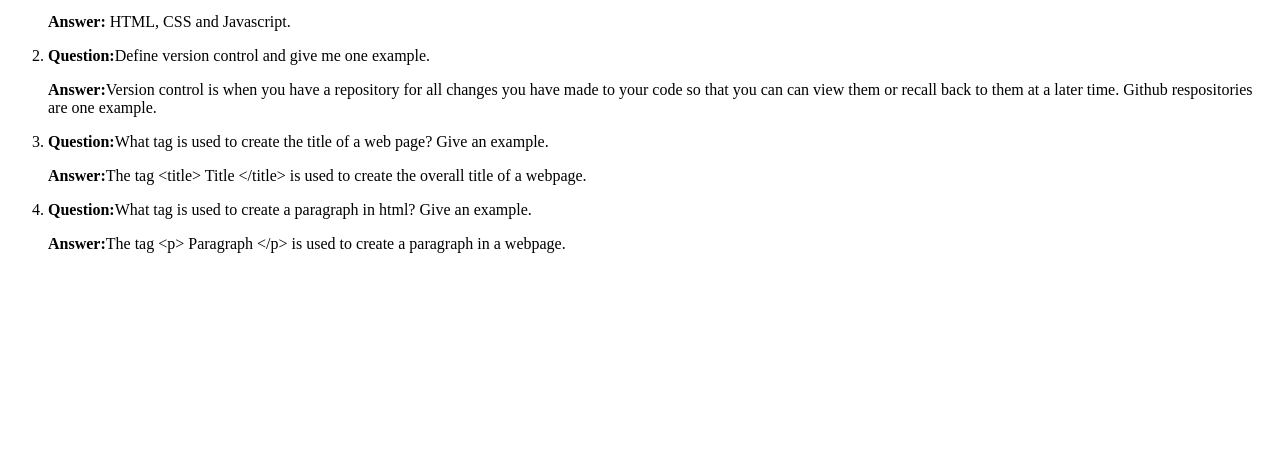
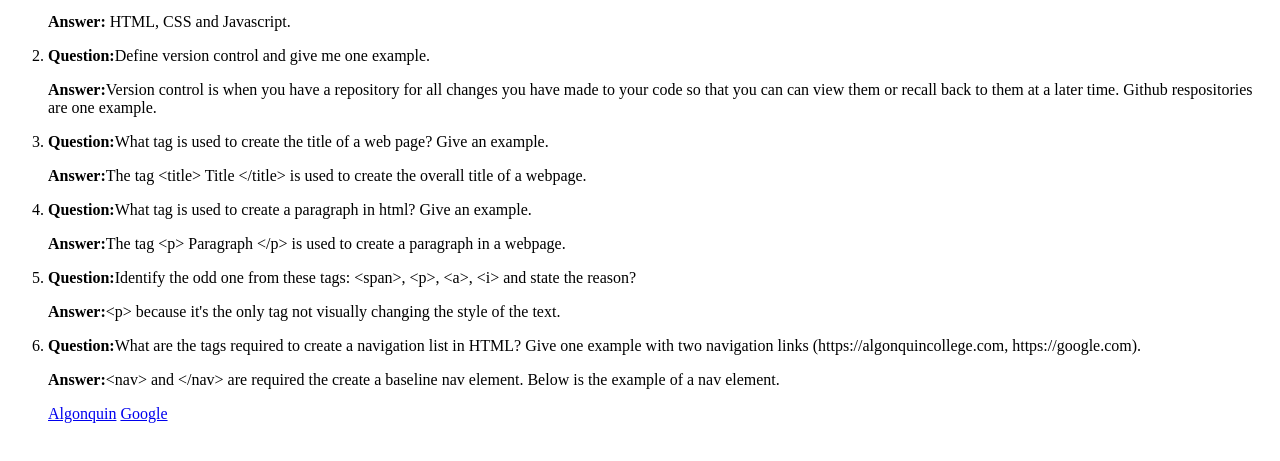
Before and after one commit to CaraMcAllister/CaraMcAllister.github.io, a plain HTML site: page lib2024/qa/index.html in a window 1280 px wide. Shown: the part 101-562 px from the top of the page. Drawn offline with Linux system fonts and the light colour scheme.

Commit message:
QA Week 5
QA week 5

```diff
--- a/lib2024/qa/index.html
+++ b/lib2024/qa/index.html
@@ -23,6 +23,21 @@
 				<p><strong>Question:</strong>What tag is used to create a paragraph in html? Give an example.</p>
 				<p><strong>Answer:</strong>The tag &lt;p&gt; Paragraph &lt;/p&gt; is used to create a paragraph in a webpage.</p>
 			</li>
+			</li>
+			<li>
+				<p><strong>Question:</strong>Identify the odd one from these tags: &lt;span&gt;, &lt;p&gt;, &lt;a&gt;, &lt;i&gt;  and state the reason?</p>
+				<p><strong>Answer:</strong>&lt;p&gt; because it's the only tag not visually changing the style of the text.</p>
+			</li>
+			<li>
+				<p><strong>Question:</strong>What are the tags required to create a navigation list in HTML? Give one example with two navigation links (https://algonquincollege.com, https://google.com).</p>
+				<p><strong>Answer:</strong>&lt;nav&gt; and &lt;/nav&gt; are required the create a baseline nav element. Below is the example of a nav element.</p>
+				<p>
+					<nav>
+						<a href="https://algonquincollege.com" title="Algonquin Website">Algonquin</a>
+						<a href="https://google.com" title="Google">Google</a>
+					</nav>
+				</p>
+			</li>
 		</ol>
 </body>
 </html>
```
Also changed, not shown: 1 other file.
